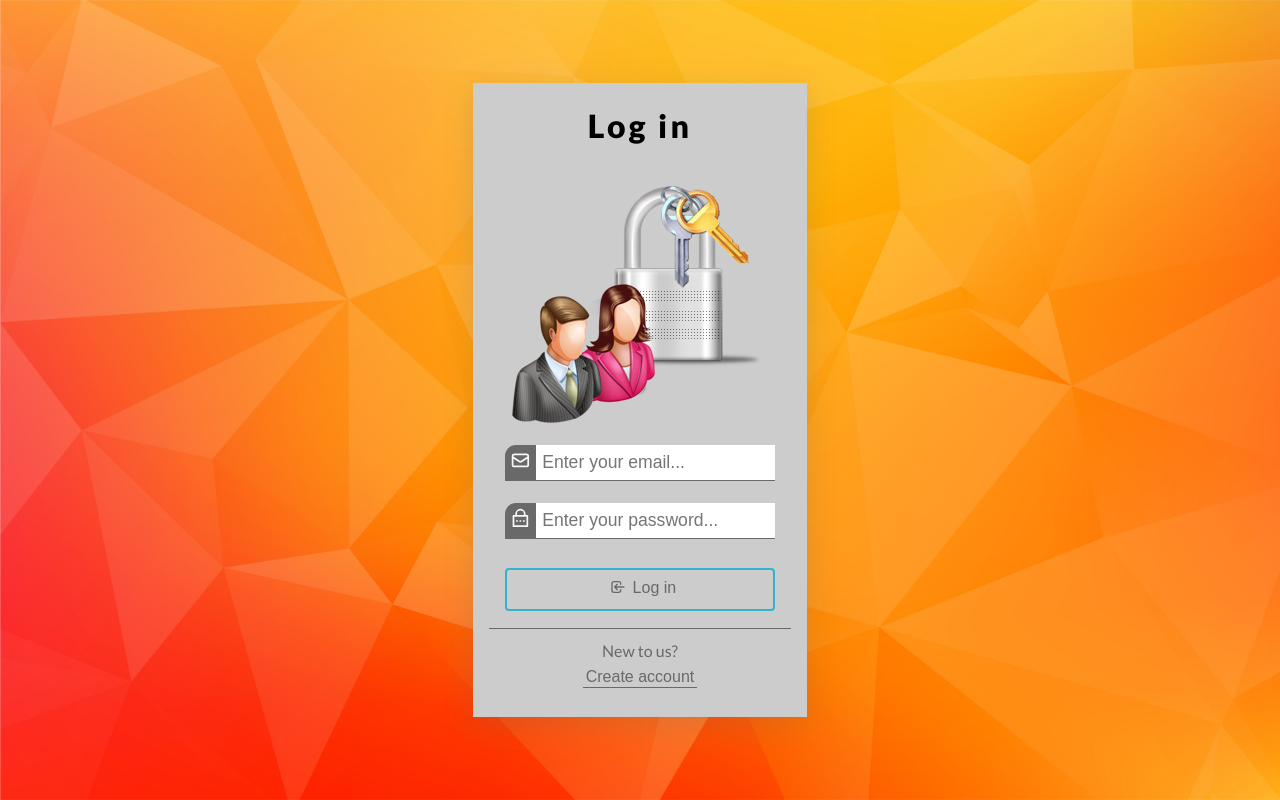
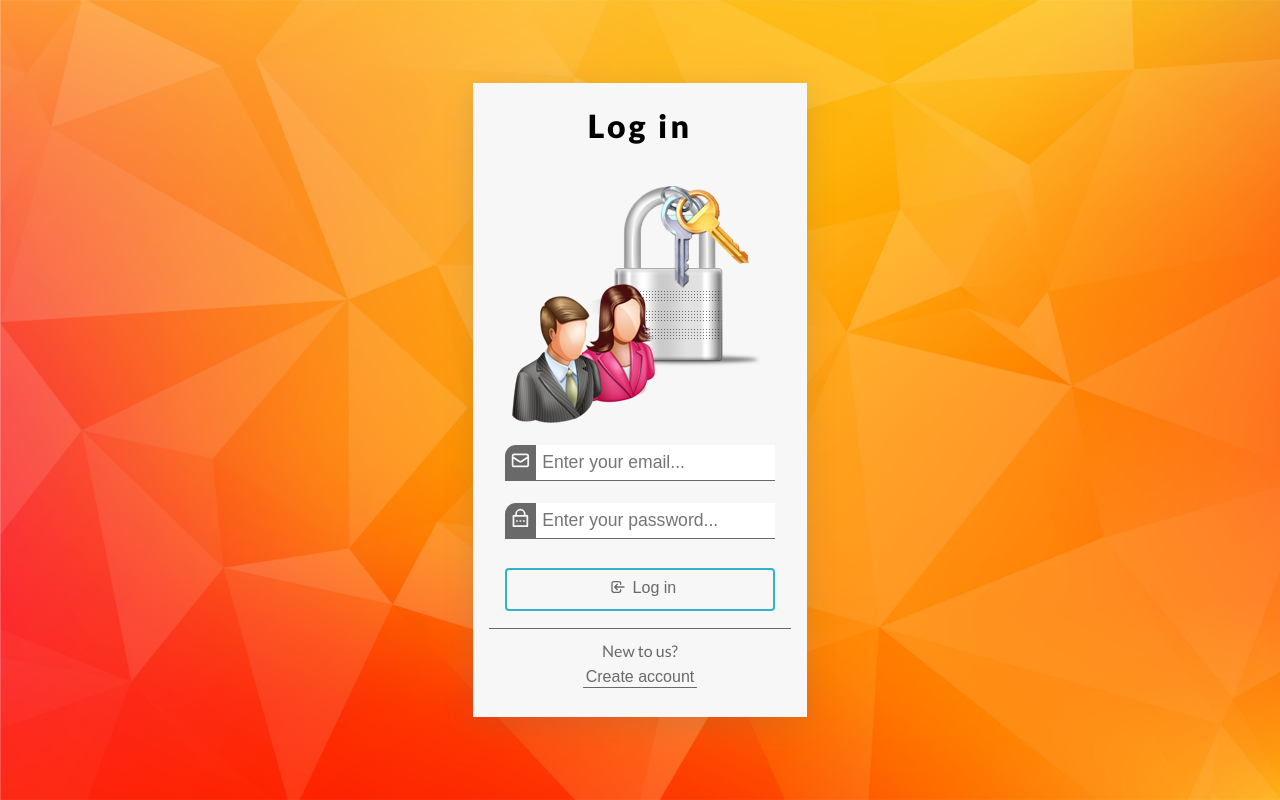
Before and after one commit to Bulzaj/home-budget-client, a React (Create React App) app: page / in a window 1280 px wide. Built offline with nearby package versions, Linux system fonts and the light colour scheme; no server answers.

Commit message:
change login form color

```diff
--- a/src/components/box/box.module.css
+++ b/src/components/box/box.module.css
@@ -1,6 +1,6 @@
 .box {
   padding: 0.7rem 1rem;
-  background-color: var(--color-grey);
+  background-color: var(--color-grey-light);
   box-shadow: rgba(100, 100, 111, 0.2) 0px 7px 29px 0px;
   display: flex;
   flex-direction: column;
```
